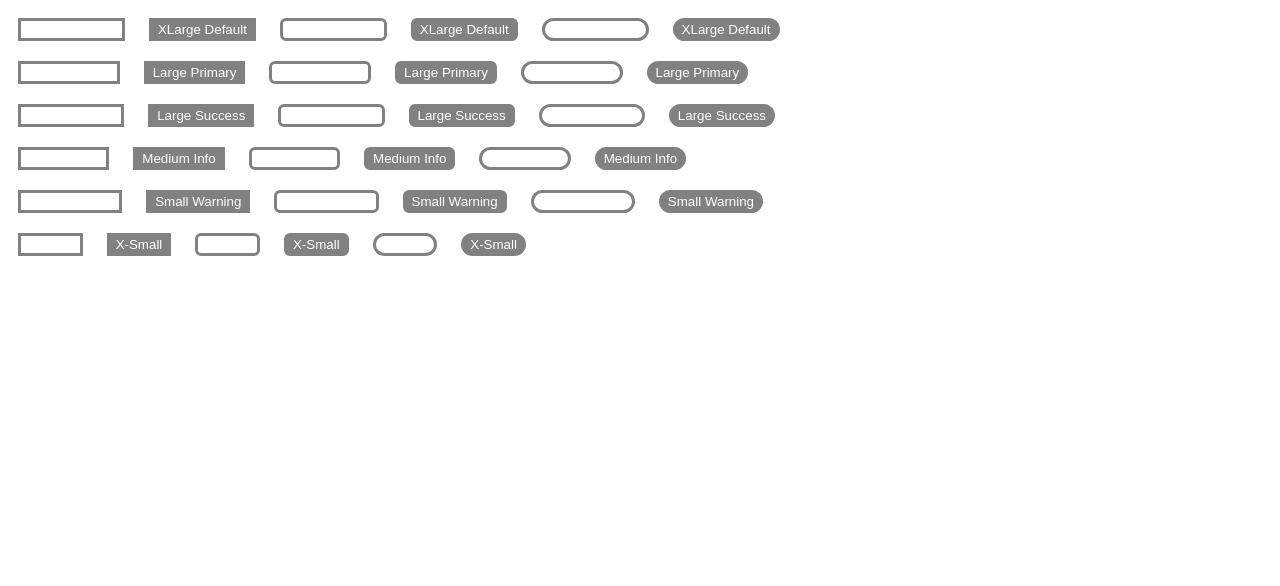
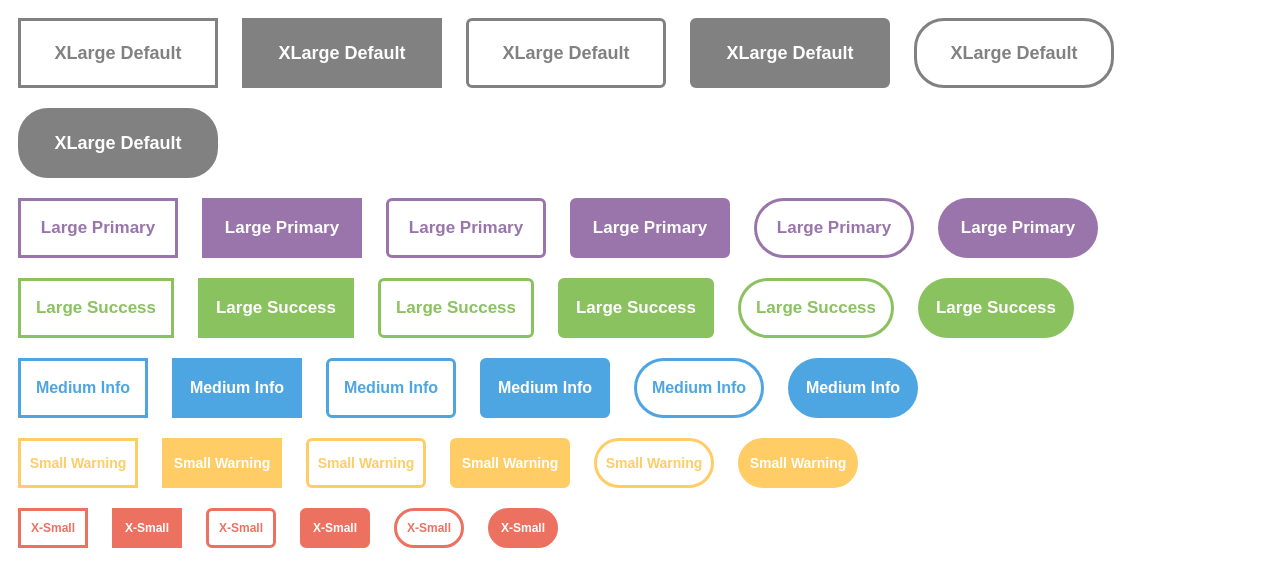
Before and after one commit to toxanski/web-development-course, a plain HTML site: page lw2/task2/index.html in a window 1280 px wide. Drawn offline with Linux system fonts and the light colour scheme.

Commit message:
rewrite css styles

```diff
--- a/lw2/task2/index.html
+++ b/lw2/task2/index.html
@@ -9,61 +9,54 @@
   </head>
   <body>
     <div class="wrapper">
-
       <div class="container-large">
-        <button class="button button-large button-border">XLarge Default</button>
-        <button class="button button-large button-filled button-bgc">XLarge Default</button>
-        <button class="button button-large button-border button-semirounded">XLarge Default</button>
-        <button class="button button-large button-filled button-bgc button-semirounded">XLarge Default</button>
-        <button class="button button-large button-border button-rounded">XLarge Default</button>
-        <button class="button button-large button-filled button-bgc button-rounded">XLarge Default</button>
+        <button class="button button-large">XLarge Default</button>
+        <button class="button button-large button-filled">XLarge Default</button>
+        <button class="button button-large button-semirounded">XLarge Default</button>
+        <button class="button button-large button-semirounded button-filled">XLarge Default</button>
+        <button class="button button-large button-rounded">XLarge Default</button>
+        <button class="button button-large button-rounded button-filled">XLarge Default</button>
       </div>
-
       <div class="container-primary">
-        <button class="button button-primary button-border">Large Primary</button>
-        <button class="button button-primary button-filled button-bgc">Large Primary</button>
-        <button class="button button-primary button-border button-semirounded">Large Primary</button>
-        <button class="button button-primary button-filled button-bgc button-semirounded">Large Primary</button>
-        <button class="button button-primary button-border button-rounded">Large Primary</button>
-        <button class="button button-primary button-filled button-bgc button-rounded">Large Primary</button>
+        <button class="button button-primary">Large Primary</button>
+        <button class="button button-primary button-filled">Large Primary</button>
+        <button class="button button-primary button-semirounded">Large Primary</button>
+        <button class="button button-primary button-semirounded button-filled">Large Primary</button>
+        <button class="button button-primary button-rounded">Large Primary</button>
+        <button class="button button-primary button-rounded button-filled">Large Primary</button>
       </div>
-
       <div class="container-success">
-        <button class="button button-success button-border">Large Success</button>
-        <button class="button button-success button-filled button-bgc">Large Success</button>
-        <button class="button button-success button-border button-semirounded">Large Success</button>
-        <button class="button button-success button-filled button-bgc button-semirounded">Large Success</button>
-        <button class="button button-success button-border button-rounded">Large Success</button>
-        <button class="button button-success button-filled button-bgc button-rounded">Large Success</button>
+        <button class="button button-success">Large Success</button>
+        <button class="button button-success button-filled">Large Success</button>
+        <button class="button button-success button-semirounded">Large Success</button>
+        <button class="button button-success button-semirounded button-filled">Large Success</button>
+        <button class="button button-success button-rounded">Large Success</button>
+        <button class="button button-success button-rounded button-filled">Large Success</button>
       </div>
-
       <div class="container-medium">
-        <button class="button button-medium button-border">Medium Info</button>
-        <button class="button button-medium button-filled button-bgc">Medium Info</button>
-        <button class="button button-medium button-border button-semirounded">Medium Info</button>
-        <button class="button button-medium button-filled button-bgc button-semirounded">Medium Info</button>
-        <button class="button button-medium button-border button-rounded">Medium Info</button>
-        <button class="button button-medium button-filled button-bgc button-rounded">Medium Info</button>
+        <button class="button button-medium">Medium Info</button>
+        <button class="button button-medium button-filled">Medium Info</button>
+        <button class="button button-medium button-semirounded">Medium Info</button>
+        <button class="button button-medium button-semirounded button-filled">Medium Info</button>
+        <button class="button button-medium button-rounded">Medium Info</button>
+        <button class="button button-medium button-rounded button-filled">Medium Info</button>
       </div>
-
       <div class="container-warning">
-        <button class="button button-warning button-border">Small Warning</button>
-        <button class="button button-warning button-filled button-bgc">Small Warning</button>
-        <button class="button button-warning button-border button-semirounded">Small Warning</button>
-        <button class="button button-warning button-filled button-bgc button-semirounded">Small Warning</button>
-        <button class="button button-warning button-border button-rounded">Small Warning</button>
-        <button class="button button-warning button-filled button-bgc button-rounded">Small Warning</button>
+        <button class="button button-warning">Small Warning</button>
+        <button class="button button-warning button-filled">Small Warning</button>
+        <button class="button button-warning button-semirounded">Small Warning</button>
+        <button class="button button-warning button-semirounded button-filled">Small Warning</button>
+        <button class="button button-warning button-rounded">Small Warning</button>
+        <button class="button button-warning button-rounded button-filled">Small Warning</button>
       </div>
-
       <div class="container-red">
-        <button class="button button-red button-border">X-Small</button>
-        <button class="button button-red button-filled button-bgc">X-Small</button>
-        <button class="button button-red button-border button-semirounded">X-Small</button>
-        <button class="button button-red button-filled button-bgc button-semirounded">X-Small</button>
-        <button class="button button-red button-border button-rounded">X-Small</button>
-        <button class="button button-red button-filled button-bgc button-rounded">X-Small</button>
+        <button class="button button-red">X-Small</button>
+        <button class="button button-red button-filled">X-Small</button>
+        <button class="button button-red button-semirounded">X-Small</button>
+        <button class="button button-red button-semirounded button-filled">X-Small</button>
+        <button class="button button-red button-rounded">X-Small</button>
+        <button class="button button-red button-rounded button-filled">X-Small</button>
       </div>
-
     </div>
   </body>
 </html>
--- a/lw2/task2/style.css
+++ b/lw2/task2/style.css
@@ -1,11 +1,100 @@
+/*button-large*/
+
+.button.button-large {
+  width: 200px;
+  height: 70px;
+  font-size: 18px;
+  color: #818181;
+  border: 3px solid #818181;
+}
+
+.button.button-large.button-filled {
+  background-color: #818181;
+}
+
+/*button-primary*/
+
+.button.button-primary {
+  width: 160px;
+  height: 60px;
+  font-size: 17px;
+  color: #9975AB;
+  border: 3px solid #9975AB;
+}
+
+.button.button-primary.button-filled {
+  background-color: #9975AB;
+}
+
+/*button-success*/
+
+.button.button-success {
+  width: 156px;
+  height: 60px;
+  font-size: 17px;
+  color: #8BC260;
+  border: 3px solid #8BC260;
+}
+
+.button.button-success.button-filled {
+  background-color: #8BC260;
+}
+
+/*button-medium*/
+
+.button.button-medium {
+  width: 130px;
+  height: 60px;
+  font-size: 16px;
+  color: #4da5e2;
+  border: 3px solid #4da5e2;
+}
+
+.button.button-medium.button-filled {
+  background-color: #4da5e2;
+}
+
+/*button-warning*/
+
+.button.button-warning {
+  width: 120px;
+  height: 50px;
+  font-size: 14px;
+  color: #ffcc66;
+  border: 3px solid #ffcc66;
+}
+
+.button.button-warning.button-filled {
+  background-color: #ffcc66;
+}
+
+/*button-red*/
+
+.button.button-red {
+  width: 70px;
+  height: 40px;
+  font-size: 12px;
+  color: #ED7161;
+  border: 3px solid #ED7161;
+}
+
+.button.button-red.button-filled {
+  background-color: #ED7161;
+}
+
+/*general styles*/
+
 .button {
   outline: none;
-  border: 3px solid #818181;
   margin: 10px;
-  color: white;
+  background-color: #ffffff;
   font-family: sans-serif;
-  font-weight: 500;
-  background-color: #ffffff;
+  font-weight: 600;
+}
+
+.button:hover {
+  opacity: .85;
+  cursor: pointer;
 }
 
 .button.button-semirounded {
@@ -17,105 +106,5 @@
 }
 
 .button.button-filled {
-  background-color: #818181;
+  color: #ffffff;
 }
-
-
-/*buttons-Xlarge*/
-
-/* /.button.button-large {
-  width: 200px;
-  height: 70px;
-  font-size: 18px;
-  background-color: #8A8A8A;
-}
-
-.button-xlarge:nth-child(odd) {
-  background-color: #ffffff;
-  border: 3px solid #818181;
-  color: #818181;
-}
-
-.button-xlarge:nth-child(4) {
-  background-color: #777777;
-}
-
-
-/*buttons-large-primary*/
-
-.button-large-primary {
-  width: 160px;
-  height: 60px;
-  font-size: 17px;
-  background-color: #9975AB;
-} */
-
-.button-large-primary:nth-child(odd) {
-  background-color: #ffffff;
-  border: 3px solid #9975AB;
-  color: #9975AB;
-}
-
-
-/*buttons-large-success*/
-
-.button-large-success {
-  width: 156px;
-  height: 60px;
-  font-size: 17px;
-  background-color: #8BC260;
-}
-
-.button-large-success:nth-child(odd) {
-  background-color: #ffffff;
-  border: 3px solid #8BC260;
-  color: #8BC260;
-}
-
-
-/*buttons-medium-info*/
-
-.button-medium-info {
-  width: 130px;
-  height: 60px;
-  font-size: 16px;
-  background-color: #4da5e2;
-}
-
-.button-medium-info:nth-child(odd) {
-  background-color: #ffffff;
-  border: 3px solid #4da5e2;
-  color: #4da5e2;
-}
-
-
-/*buttons-small-warning*/
-
-.button-small-warning {
-  width: 120px;
-  height: 50px;
-  font-size: 15px;
-  background-color: #ffcc66;
-}
-
-.button-small-warning:nth-child(odd) {
-  background-color: #ffffff;
-  border: 3px solid #ffcc66;
-  color: #ffcc66;
-}
-
-
-/*buttons-xsmall*/
-
-.button-xsmall {
-  width: 70px;
-  height: 40px;
-  font-size: 14px;
-  background-color: #ED7161;
-}
-
-.button-xsmall:nth-child(odd) {
-  background-color: #ffffff;
-  border: 3px solid #ED7161;
-  color: #ED7161;
-}
```
